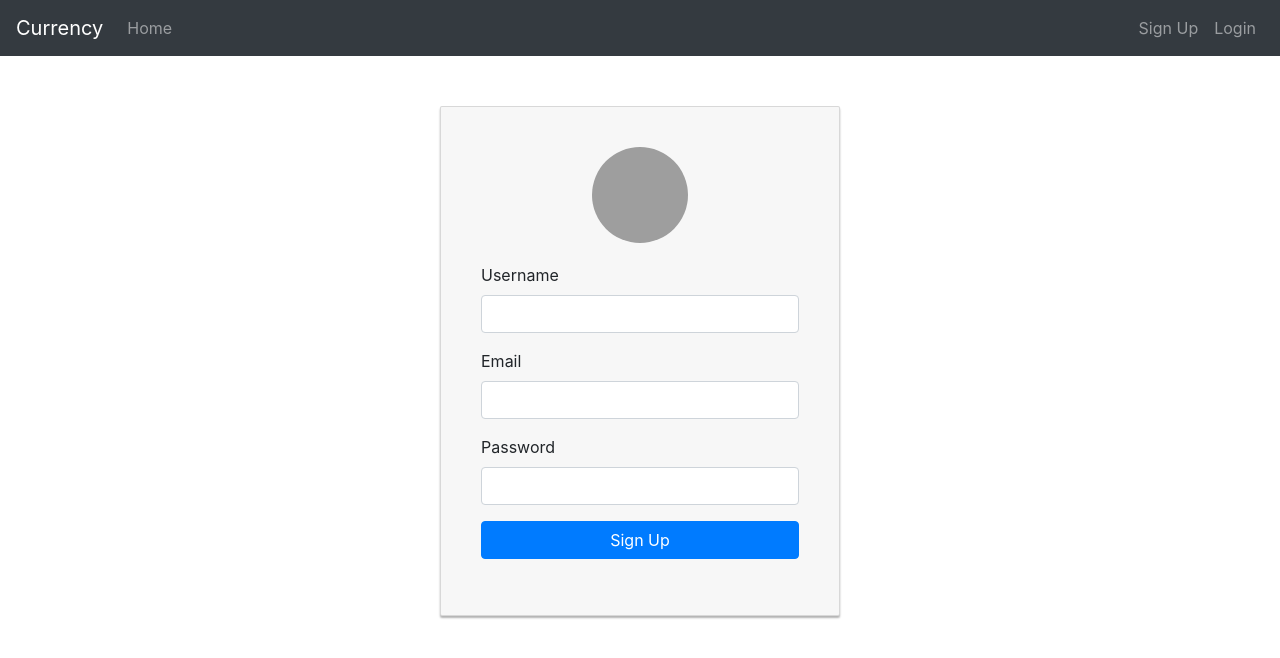
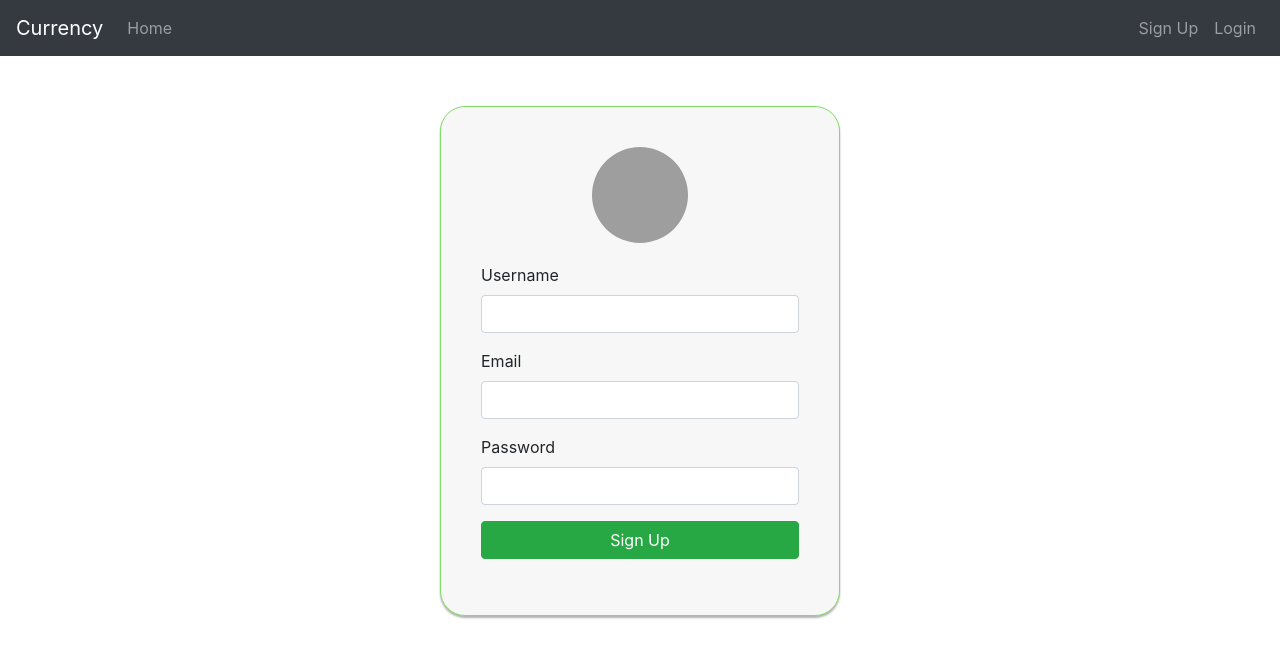
Before and after one commit to trmukailcakmak/xinerji-currency-app, an Angular app in the folder frontend/: page /register in a window 1280 px wide. Shown: the top 658 px of the page. Built offline with nearby package versions, Linux system fonts and the light colour scheme; grey boxes are pictures that could not be loaded.

Commit message:
[Mukail Cakmak] [Frontend] login and reqiseter page fixed

```diff
--- a/frontend/src/app/component/home/home.component.ts
+++ b/frontend/src/app/component/home/home.component.ts
@@ -1,6 +1,6 @@
 import { Component, OnInit } from '@angular/core';
 import { UserService } from '../../_services/user.service';
-import {NotificationService} from './notification.service';
+import {NotificationService} from '../../_helpers/notification.service';
 
 @Component({
   selector: 'app-home',
@@ -10,7 +10,7 @@ import {NotificationService} from './notification.service';
 export class HomeComponent implements OnInit {
   currencies?: any;
 
-  constructor(private userService: UserService, private notifyService : NotificationService) { }
+  constructor(private userService: UserService, private notifyService: NotificationService) { }
   showToasterSuccess(title: string, msg: string): any {
     this.notifyService.showSuccess(msg, title);
   }
@@ -36,6 +36,7 @@ export class HomeComponent implements OnInit {
       },
       err => {
         this.currencies = null;
+        console.log(err.error.message);
         this.showToasterWarning('Warn', 'Cannot found any cuurency rate for this date');
       }
     );
--- a/frontend/src/app/component/login/login.component.css
+++ b/frontend/src/app/component/login/login.component.css
@@ -6,6 +6,8 @@ label {
 .card-container.card {
   max-width: 400px !important;
   padding: 40px 40px;
+  border-color: #80de67;
+  border-radius: 25px;
 }
 
 .card {
--- a/frontend/src/app/component/login/login.component.html
+++ b/frontend/src/app/component/login/login.component.html
@@ -26,7 +26,7 @@
         </div>
       </div>
       <div class="form-group">
-        <button class="btn btn-primary btn-block">
+        <button class="btn btn-success btn-block">
           Login
         </button>
       </div>
--- a/frontend/src/app/component/login/login.component.ts
+++ b/frontend/src/app/component/login/login.component.ts
@@ -2,6 +2,7 @@ import { Component, OnInit } from '@angular/core';
 import { AuthService } from '../../_services/auth.service';
 import { TokenStorageService } from '../../_services/token-storage.service';
 import {UserService} from "../../_services/user.service";
+import {NotificationService} from "../../_helpers/notification.service";
 
 @Component({
   selector: 'app-login',
@@ -18,8 +19,22 @@ export class LoginComponent implements OnInit {
   errorMessage = '';
   roles: string[] = [];
 
-  constructor(private authService: AuthService, private userService: UserService, private tokenStorage: TokenStorageService) { }
+  constructor(private authService: AuthService, private userService: UserService, private tokenStorage: TokenStorageService, private notifyService: NotificationService) { }
+  showToasterSuccess(title: string, msg: string): any {
+    this.notifyService.showSuccess(msg, title);
+  }
 
+  showToasterError(title: string, msg: string): any {
+    this.notifyService.showError(msg, title);
+  }
+
+  showToasterInfo(title: string, msg: string): any {
+    this.notifyService.showInfo(msg, title);
+  }
+
+  showToasterWarning(title: string, msg: string): any {
+    this.notifyService.showWarning(msg, title);
+  }
   ngOnInit(): void {
     if (this.tokenStorage.getToken()) {
       this.isLoggedIn = true;
@@ -42,12 +57,11 @@ export class LoginComponent implements OnInit {
           },
           err => {
             this.errorMessage = err.error.message;
-            this.isLoginFailed = true;
           });
       },
       err => {
         this.errorMessage = err.error.message;
-        this.isLoginFailed = true;
+        this.showToasterWarning('Error', 'Login Failed');
       }
     );
   }
--- a/frontend/src/app/component/register/register.component.css
+++ b/frontend/src/app/component/register/register.component.css
@@ -6,6 +6,8 @@ label {
 .card-container.card {
   max-width: 400px !important;
   padding: 40px 40px;
+  border-color:#80de67;
+  border-radius: 25px;
 }
 
 .card {
--- a/frontend/src/app/component/register/register.component.html
+++ b/frontend/src/app/component/register/register.component.html
@@ -71,7 +71,7 @@
         </div>
       </div>
       <div class="form-group">
-        <button class="btn btn-primary btn-block">Sign Up</button>
+        <button class="btn btn-success btn-block">Sign Up</button>
       </div>
 
       <div class="alert alert-warning" *ngIf="f.submitted && isSignUpFailed">
```
Also changed, not shown: frontend/src/app/component/home/home.component.html (+0 -16 lines), frontend/src/app/_helpers/notification.service.ts (renamed from frontend/src/app/component/home/notification.service.ts), 1 other file (tests, documents, lock files or other folders).
